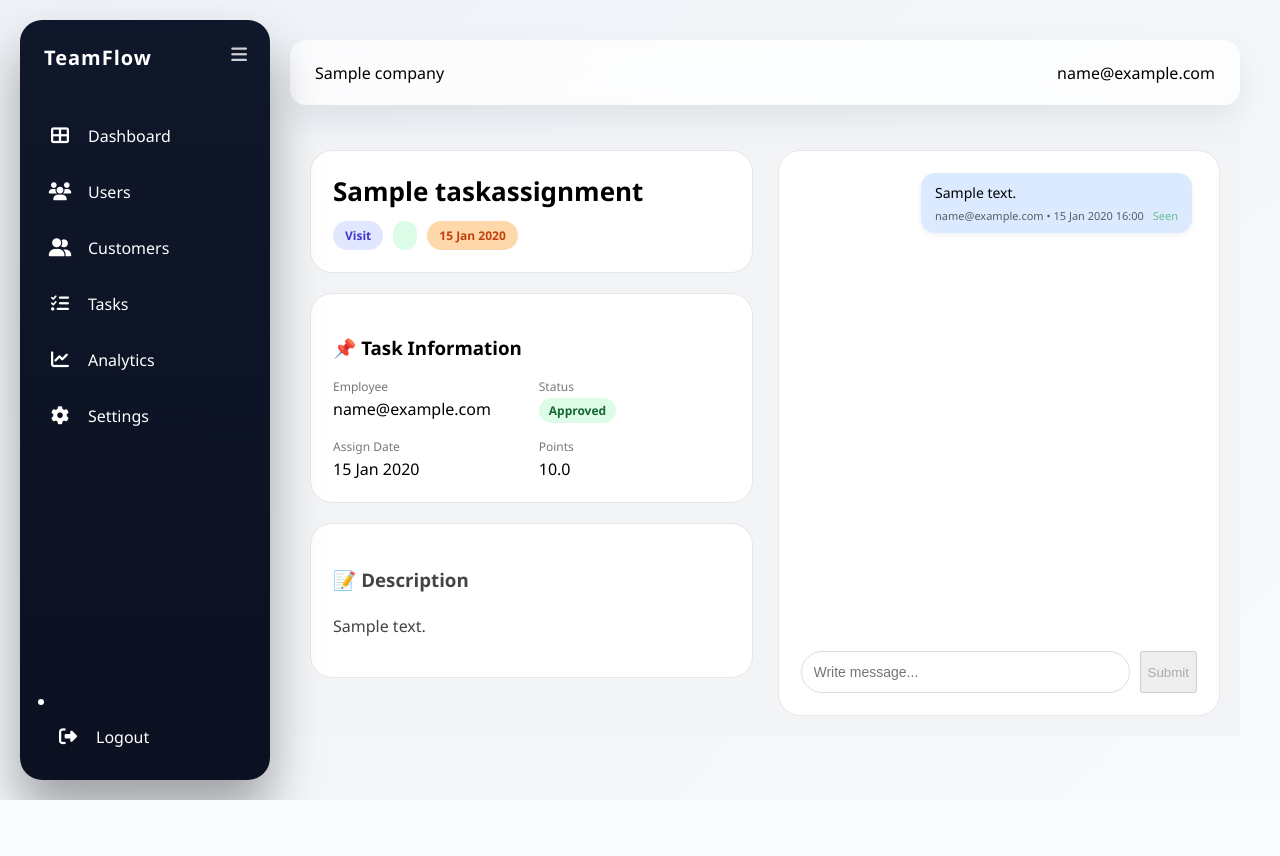
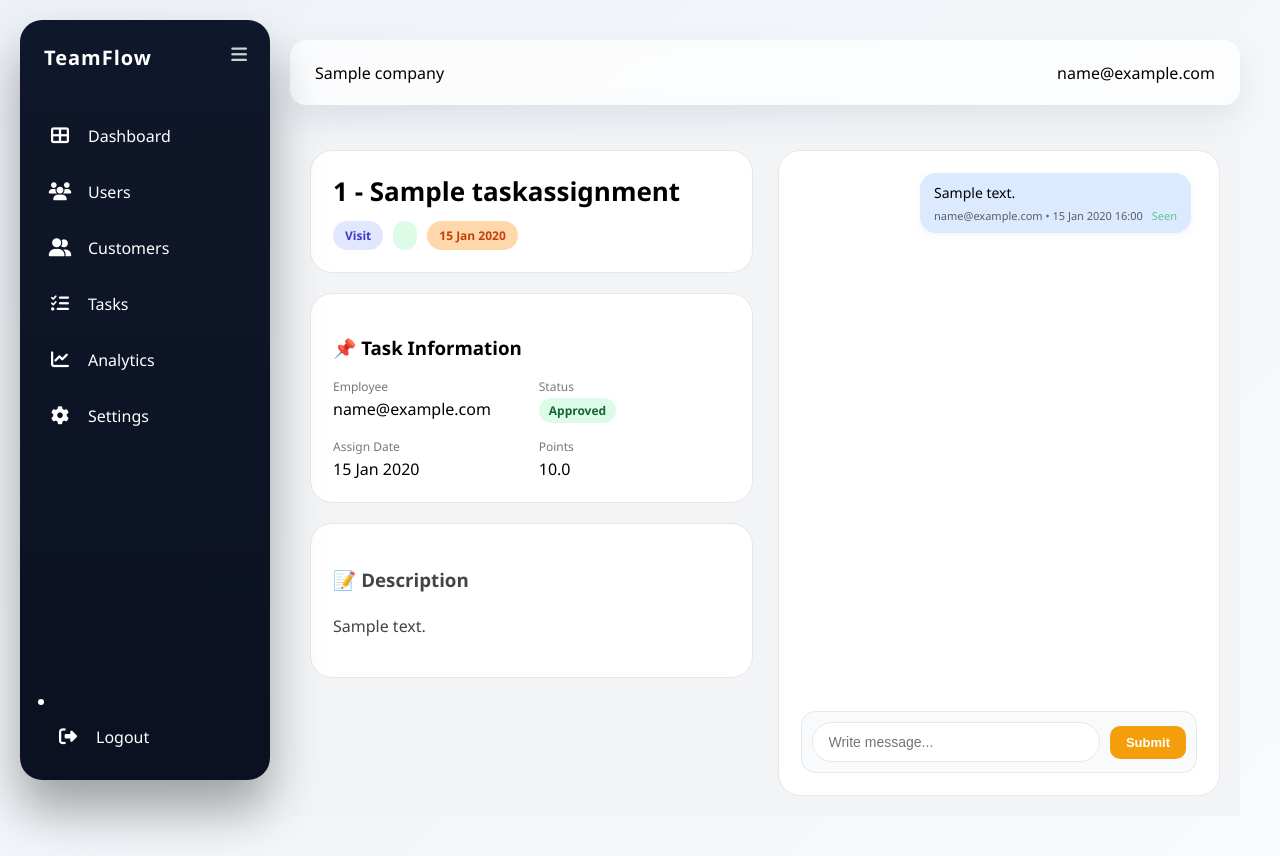
Before and after one commit to engrrasel/teamflow, a Django app: page /tasks/assignment/1/ in a window 1280 px wide. Before the commit the page ends 800 px from the top, so only its background shows below. Run offline with Django 5.2, Linux system fonts and the light colour scheme; a user stored in the database is signed in; tables that the repository leaves empty hold one stand-in row (values such as "Sample post").

Commit message:
UI improved: clean chat layout, larger chat box, remove resubmit, add revise action

```diff
--- a/tasks/static/tasks/css/assignment_detail.css
+++ b/tasks/static/tasks/css/assignment_detail.css
@@ -139,7 +139,7 @@
 }
 
 /* =========================
-DESCRIPTION (SCROLL)
+DESCRIPTION
 ========================= */
 
 .desc-box{
@@ -161,13 +161,14 @@
 }
 
 /* =========================
-CHAT BOX
+CHAT BOX (🔥 BIGGER)
 ========================= */
 
 .chat-box{
 display:flex;
 flex-direction:column;
-height:520px;
+height:70vh;
+min-height:600px;
 }
 
 /* =========================
@@ -179,12 +180,11 @@
 overflow-y:auto;
 display:flex;
 flex-direction:column;
-gap:10px;
-padding-right:5px;
+gap:12px;
+padding-right:6px;
 scroll-behavior:smooth;
 }
 
-/* 🔥 keeps last message at bottom */
 .chat-messages::after{
 content:"";
 margin-top:auto;
@@ -207,13 +207,13 @@
 }
 
 .chat-bubble{
-max-width:70%;
+max-width:75%;
 padding:10px 14px;
-border-radius:14px;
+border-radius:16px;
 background:#f1f3f5;
 font-size:14px;
 line-height:1.4;
-box-shadow:0 2px 6px rgba(0,0,0,0.06);
+box-shadow:0 2px 8px rgba(0,0,0,0.05);
 }
 
 .chat-msg.me .chat-bubble{
@@ -252,36 +252,78 @@
 }
 
 /* =========================
-INPUT
+INPUT AREA (🔥 CLEAN)
 ========================= */
 
-.chat-input{
+.action-bar{
 display:flex;
+align-items:center;
 gap:10px;
-margin-top:10px;
+background:#f8fafc;
+padding:10px;
+border-radius:14px;
+border:1px solid #e5e7eb;
 }
 
-.chat-input input{
+.chat-input{
 flex:1;
-padding:12px;
-border-radius:30px;
-border:1px solid #ddd;
+padding:11px 16px;
+border-radius:999px;
+border:1px solid #e5e7eb;
 outline:none;
 font-size:14px;
+transition:0.2s;
+}
+
+.chat-input:focus{
+border-color:#6366f1;
+box-shadow:0 0 0 3px rgba(99,102,241,0.12);
 }
 
 /* =========================
 BUTTONS
 ========================= */
 
-.approve-btn{
+.action-buttons{
+display:flex;
+gap:8px;
+}
+
+.btn{
+border:none;
+padding:9px 16px;
+border-radius:10px;
+font-size:13px;
+font-weight:600;
+cursor:pointer;
+transition:0.2s;
+}
+
+/* submit */
+.btn.submit{
+background:#f59e0b;
+color:white;
+}
+
+/* approve */
+.btn.approve{
+background:#22c55e;
+color:white;
+}
+
+.btn.approve:hover{
 background:#16a34a;
-color:#fff;
-border:none;
-padding:10px 18px;
-border-radius:8px;
-cursor:pointer;
-font-weight:500;
+}
+
+/* revise */
+.btn.revise{
+background:#f1f5f9;
+color:#334155;
+border:1px solid #e2e8f0;
+}
+
+.btn.revise:hover{
+background:#e2e8f0;
 }
 
 /* =========================
@@ -296,7 +338,7 @@
 }
 
 /* =========================
-SCROLLBAR (OPTIONAL NICE)
+SCROLLBAR
 ========================= */
 
 .chat-messages::-webkit-scrollbar{
@@ -322,12 +364,8 @@
 max-width:90%;
 }
 
+.chat-box{
+height:80vh;
 }
 
-
-.status-resubmit{
-background:#e0f2fe;
-color:#0369a1;
-padding:4px 10px;
-border-radius:20px;
 }
--- a/tasks/templates/tasks/assignment_detail.html
+++ b/tasks/templates/tasks/assignment_detail.html
@@ -13,7 +13,7 @@
 <div class="left">
 
 <div class="box title-box">
-<h2>{{ assignment.title }}</h2>
+<h2>{{ assignment.id }} - {{ assignment.title }}</h2>
 
 <div class="badges">
 <span class="badge type">{{ assignment.task.get_task_type_display }}</span>
@@ -87,52 +87,58 @@
 <!-- ========================= -->
 <!-- FORM -->
 <!-- ========================= -->
-
-<form method="post" class="chat-input">
+<form method="post" class="chat-form">
 {% csrf_token %}
 
-<input type="text" name="note" id="chatInput" placeholder="Write message...">
+<div class="action-bar">
 
-<!-- default action for Enter -->
+    <!-- SINGLE INPUT (FIXED) -->
+    <input type="text"
+           name="note"
+           id="chatInput"
+           placeholder="Write message..."
+           class="chat-input">
+
+    <!-- DEFAULT ACTION -->
     <input type="hidden" name="action" value="message">
 
-<!-- ========================= -->
+    <div class="action-buttons">
+
         <!-- 👤 EMPLOYEE -->
-<!-- ========================= -->
         {% if request.user == assignment.employee %}
-
         <button type="submit"
                 name="action"
                 value="submit"
-            class="submit-btn"
-            {% if assignment.status != "checked_in" and assignment.status != "rejected" and assignment.status != "resubmitted" %}disabled{% endif %}>
+                class="btn submit"
+                {% if assignment.status != "checked_in" and assignment.status != "rejected" %}disabled{% endif %}>
             Submit
         </button>
-
         {% endif %}
 
-<!-- ========================= -->
         <!-- 🧑‍💼 ADMIN -->
-<!-- ========================= -->
         {% if request.membership.role == "company_admin" %}
 
         <button type="submit"
                 name="action"
                 value="approve"
-            class="approve-btn"
+                class="btn approve"
                 {% if assignment.status != "submitted" %}disabled{% endif %}>
-        Approve
+            ✓ Approve
         </button>
 
         <button type="submit"
                 name="action"
                 value="reject"
-            class="reject-btn"
+                class="btn revise"
                 {% if assignment.status != "submitted" %}disabled{% endif %}>
-        Resubmit
+            ↺ Revise
         </button>
 
         {% endif %}
+
+    </div>
+
+</div>
 
 </form>
 
@@ -148,12 +154,10 @@
 <script src="{% static 'tasks/js/assignment_detail.js' %}"></script>
 
 <script>
-/* Enter = send message only */
 document.getElementById("chatInput").addEventListener("keypress", function(e){
     if(e.key === "Enter"){
-        // default action already message
+        // message send
     }
 });
 </script>
-
 {% endblock %}
```
Also changed, not shown: tasks/templates/tasks/task_list.html (+22 -29 lines). Lines whose indentation alone changed are shown as unchanged.
